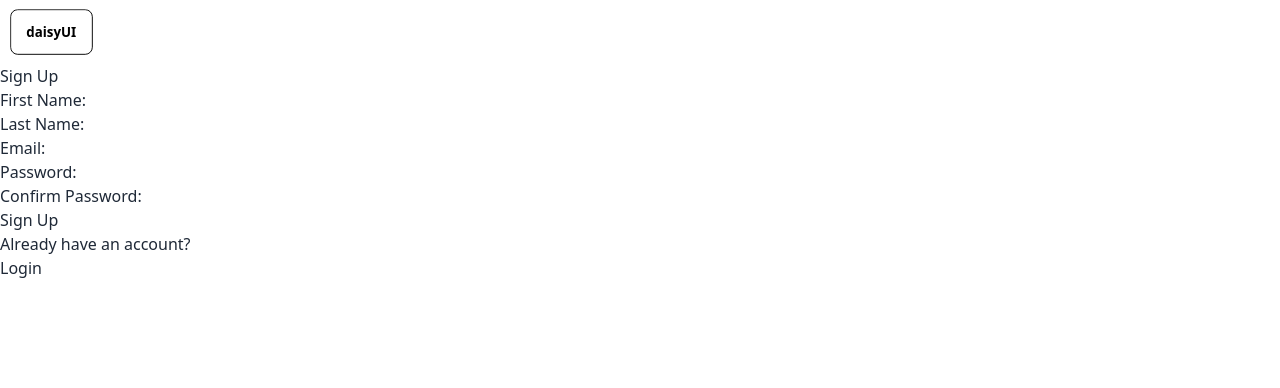
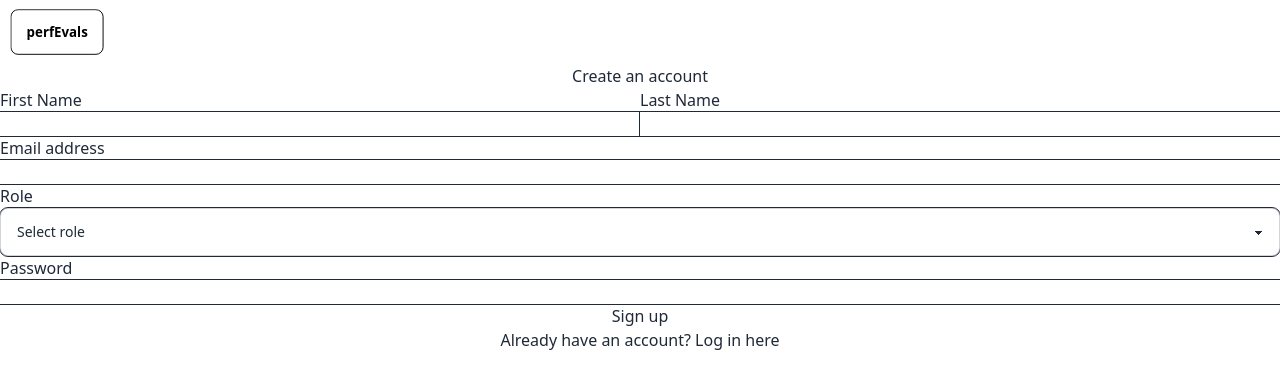
Before and after one commit to julia24g/evaluations, a Next.js app in the folder frontend/: page /signup in a window 1280 px wide. Shown: the top 388 px of the page. Built offline with nearby package versions, Linux system fonts and the light colour scheme.

Commit message:
More styling work

```diff
--- a/frontend/app/layout.js
+++ b/frontend/app/layout.js
@@ -19,7 +19,7 @@ export default function RootLayout({ children }) {
       </head>
       <body>
           <div className="navbar bg-base-100">
-            <a className="btn btn-ghost text-xl">daisyUI</a>
+            <a className="btn btn-ghost text-xl">perfEvals</a>
           </div>
         <UserProvider>{children}</UserProvider>
         {/* <footer className="footer footer-center bg-base-300 text-base-content p-4">
--- a/frontend/app/login/components/Login.js
+++ b/frontend/app/login/components/Login.js
@@ -37,34 +37,68 @@ const Login = () => {
   };
 
   return (
-    <div className="login-container">
-      <h2>Login</h2>
-      <form onSubmit={handleLogin}>
+    <div className="flex min-h-full flex-1 flex-col justify-center px-6 py-12 lg:px-8">
+      <div className="sm:mx-auto sm:w-full sm:max-w-sm">
+        <h2 className="mt-10 text-center text-2xl font-bold tracking-tight text-gray-900">
+          Sign in to your account
+        </h2>
+      </div>
+
+      <div className="mt-10 sm:mx-auto sm:w-full sm:max-w-sm">
+        <form onSubmit={handleLogin} className="space-y-6">
           <div>
-          <label>Email:</label>
+            <label htmlFor="email" className="block text-sm font-medium text-gray-900">
+              Email address
+            </label>
+            <div className="mt-2">
               <input
+                id="email"
+                name="email"
                 type="email"
+                required
+                autoComplete="email"
                 value={email}
                 onChange={(e) => setEmail(e.target.value)}
-            required
+                className="block w-full rounded-md bg-white px-3 py-1.5 text-base text-gray-900 outline-1 -outline-offset-1 outline-gray-300 placeholder:text-gray-400 focus:outline-2 focus:-outline-offset-2 focus:outline-indigo-600 sm:text-sm"
               />
             </div>
+          </div>
+
           <div>
-          <label>Password:</label>
+            <label htmlFor="password" className="block text-sm font-medium text-gray-900">
+              Password
+            </label>
+            <div className="mt-2">
               <input
+                id="password"
+                name="password"
                 type="password"
+                required
+                autoComplete="current-password"
                 value={password}
                 onChange={(e) => setPassword(e.target.value)}
-            required
+                className="block w-full rounded-md bg-white px-3 py-1.5 text-base text-gray-900 outline-1 -outline-offset-1 outline-gray-300 placeholder:text-gray-400 focus:outline-2 focus:-outline-offset-2 focus:outline-indigo-600 sm:text-sm"
               />
             </div>
-        <button type="submit">Login</button>
+          </div>
+
+          <div>
+            <button
+              type="submit"
+              className="flex w-full justify-center rounded-md bg-indigo-600 px-3 py-1.5 text-sm font-semibold text-white shadow-xs hover:bg-indigo-500 focus-visible:outline-2 focus-visible:outline-offset-2 focus-visible:outline-indigo-600"
+            >
+              Sign in
+            </button>
+          </div>
         </form>
 
-      <p>Don't have an account?</p>
-      <Link href="/signup">
-        <button>Sign Up</button>
+        <p className="mt-6 text-center text-sm text-gray-500">
+          Don't have an account?{" "}
+          <Link href="/signup" className="font-semibold text-indigo-600 hover:text-indigo-500">
+            Sign up here
           </Link>
+        </p>
+      </div>
     </div>
   );
 };
--- a/frontend/app/signup/components/Signup.js
+++ b/frontend/app/signup/components/Signup.js
@@ -8,9 +8,9 @@ import { useUser } from "../../context/UserContext";
 const Signup = () => {
   const [email, setEmail] = useState("");
   const [password, setPassword] = useState("");
-  const [confirmPassword, setConfirmPassword] = useState("");
   const [firstName, setFirstName] = useState("");
   const [lastName, setLastName] = useState("");
+  const [role, setRole] = useState("");
   const [error, setError] = useState("");
 
   const router = useRouter();
@@ -19,23 +19,19 @@ const Signup = () => {
   const handleSignup = async (e) => {
     e.preventDefault();
 
-    if (password !== confirmPassword) {
-      alert("Passwords do not match!");
-      return;
-    }
-
     try {
       const response = await axios.post(`${process.env.NEXT_PUBLIC_API_URL}/api/users`, {
         email,
         password,
         firstName,
-        lastName
+        lastName,
+        role
       });
 
       dispatch({ type: "SET_USER", payload: response.data.userId });
 
       alert("Signup successful! Please log in.");
-      router.push("/login"); // Navigate programmatically after signup
+      router.push("/login");
     } catch (error) {
       console.error("Error creating user:", error);
       setError(error.response?.data?.message || "An error occurred");
@@ -43,63 +39,128 @@ const Signup = () => {
   };
 
   return (
-    <div className="signup-container">
-      <h2>Sign Up</h2>
-      <form onSubmit={handleSignup}>
+    <div className="flex min-h-full flex-1 flex-col justify-center px-6 py-12 lg:px-8">
+      <div className="sm:mx-auto sm:w-full sm:max-w-sm">
+        <h2 className="mt-10 text-center text-2xl font-bold tracking-tight text-gray-900">
+          Create an account
+        </h2>
+      </div>
+
+      <div className="mt-10 sm:mx-auto sm:w-full sm:max-w-sm">
+        <form onSubmit={handleSignup} className="space-y-6">
+          {/* ✅ First Name and Last Name in one row */}
+          <div className="grid grid-cols-2 gap-4">
             <div>
-          <label>First Name:</label>
+              <label htmlFor="firstName" className="block text-sm font-medium text-gray-900">
+                First Name
+              </label>
+              <div className="mt-2">
                 <input
+                  id="firstName"
+                  name="firstName"
                   type="text"
+                  required
                   value={firstName}
                   onChange={(e) => setFirstName(e.target.value)}
-            required
+                  className="block w-full rounded-md bg-white px-3 py-1.5 text-base text-gray-900 outline-1 outline-gray-300 placeholder:text-gray-400 focus:outline-2 focus:outline-indigo-600 sm:text-sm"
                 />
               </div>
+            </div>
+
             <div>
-          <label>Last Name:</label>
+              <label htmlFor="lastName" className="block text-sm font-medium text-gray-900">
+                Last Name
+              </label>
+              <div className="mt-2">
                 <input
+                  id="lastName"
+                  name="lastName"
                   type="text"
+                  required
                   value={lastName}
                   onChange={(e) => setLastName(e.target.value)}
-            required
+                  className="block w-full rounded-md bg-white px-3 py-1.5 text-base text-gray-900 outline-1 outline-gray-300 placeholder:text-gray-400 focus:outline-2 focus:outline-indigo-600 sm:text-sm"
                 />
               </div>
+            </div>
+          </div>
+
           <div>
-          <label>Email:</label>
+            <label htmlFor="email" className="block text-sm font-medium text-gray-900">
+              Email address
+            </label>
+            <div className="mt-2">
               <input
+                id="email"
+                name="email"
                 type="email"
+                required
+                autoComplete="email"
                 value={email}
                 onChange={(e) => setEmail(e.target.value)}
-            required
+                className="block w-full rounded-md bg-white px-3 py-1.5 text-base text-gray-900 outline-1 outline-gray-300 placeholder:text-gray-400 focus:outline-2 focus:outline-indigo-600 sm:text-sm"
               />
             </div>
+          </div>
+
           <div>
-          <label>Password:</label>
+            <label htmlFor="role" className="block text-sm font-medium text-gray-900">
+              Role
+            </label>
+            <div className="mt-2">
+              <select
+                id="role"
+                name="role"
+                required
+                value={role}
+                onChange={(e) => setRole(e.target.value)}
+                className="select select-bordered w-full bg-white px-3 py-1.5 text-base text-gray-900 outline-1 outline-gray-300 focus:outline-2 focus:outline-indigo-600 sm:text-sm"
+              >
+                <option value="" disabled>
+                  Select role
+                </option>
+                <option value="Software Engineer">Software Engineer</option>
+                <option value="Test Engineer">Test Engineer</option>
+              </select>
+            </div>
+          </div>
+
+          <div>
+            <label htmlFor="password" className="block text-sm font-medium text-gray-900">
+              Password
+            </label>
+            <div className="mt-2">
               <input
+                id="password"
+                name="password"
                 type="password"
+                required
+                autoComplete="new-password"
                 value={password}
                 onChange={(e) => setPassword(e.target.value)}
-            required
+                className="block w-full rounded-md bg-white px-3 py-1.5 text-base text-gray-900 outline-1 outline-gray-300 placeholder:text-gray-400 focus:outline-2 focus:outline-indigo-600 sm:text-sm"
               />
             </div>
+          </div>
+
           <div>
-          <label>Confirm Password:</label>
-          <input
-            type="password"
-            value={confirmPassword}
-            onChange={(e) => setConfirmPassword(e.target.value)}
-            required
-          />
+            <button
+              type="submit"
+              className="flex w-full justify-center rounded-md bg-indigo-600 px-3 py-1.5 text-sm font-semibold text-white shadow-xs hover:bg-indigo-500 focus-visible:outline-2 focus-visible:outline-offset-2 focus-visible:outline-indigo-600"
+            >
+              Sign up
+            </button>
           </div>
-        <button type="submit">Sign Up</button>
         </form>
 
-      {error && <p className="error-message">{error}</p>}
-
-      <p>Already have an account?</p>
-      <Link href="/login">
-        <button>Login</button>
+        {/* ✅ Login Link with Next.js Link */}
+        <p className="mt-6 text-center text-sm text-gray-500">
+          Already have an account?{" "}
+          <Link href="/login" className="font-semibold text-indigo-600 hover:text-indigo-500">
+            Log in here
           </Link>
+        </p>
+      </div>
     </div>
   );
 };
--- a/frontend/package.json
+++ b/frontend/package.json
@@ -3,6 +3,8 @@
   "version": "0.1.0",
   "private": true,
   "dependencies": {
+    "@headlessui/react": "^2.2.0",
+    "@heroicons/react": "^2.2.0",
     "@reduxjs/toolkit": "^2.5.1",
     "axios": "^1.7.9",
     "bootstrap-icons": "^1.11.3",
```
Also changed, not shown: frontend/app/dashboard/components/Home.js (+55 -2 lines), frontend/app/dashboard/components/SingleAssessment.js (+24 -1 lines), 1 other file (tests, documents, lock files or other folders). Lines whose indentation alone changed are shown as unchanged.
